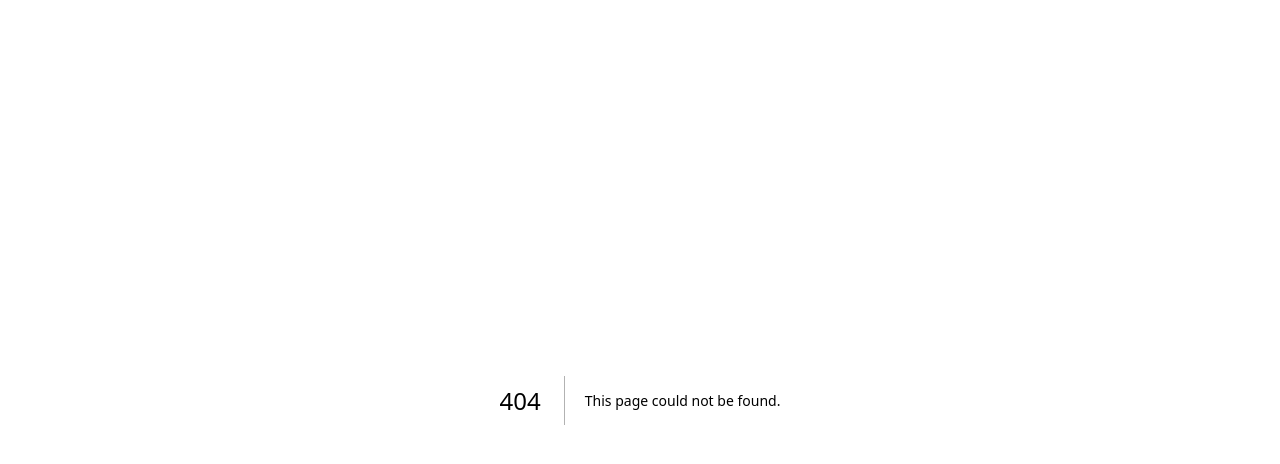
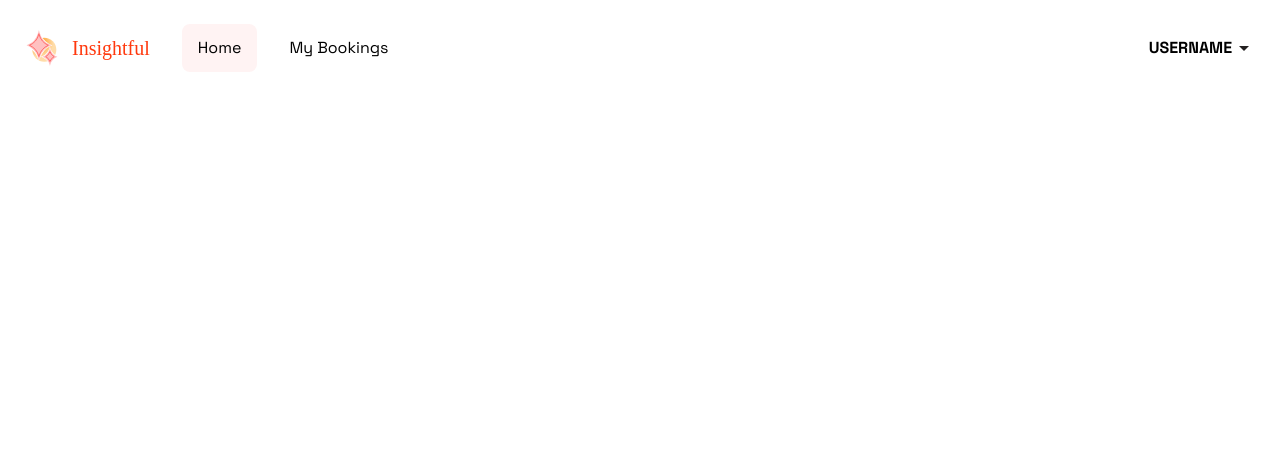
Before and after one commit to amir002001/insightful, a Next.js app in the folder next-app/: page /login in a window 1280 px wide. Before the commit this address had no page. Shown: the top 464 px of the page. Built offline with nearby package versions, Linux system fonts and the light colour scheme; a web font is replaced by a local one.

Commit message:
feat: login page and links working

```diff
--- a/next-app/src/pages/index.tsx
+++ b/next-app/src/pages/index.tsx
@@ -1,6 +1,6 @@
 import Head from 'next/head'
 import { Logo } from '@/components/svgs/logo'
-import { Discord } from '@/components/svgs/discord'
+import Link from 'next/link'
 
 const items = Array(10)
     .fill(0)
@@ -27,17 +27,26 @@ export default function Landing() {
             </Head>
             <nav className="w-screen">
                 <div className="flex justify-between items-center p-6 bg-mainpink">
-                    <div className="flex gap-3 items-center text-xl font-title text-mainred">
+                    <Link
+                        href="/"
+                        className="flex gap-3 items-center text-xl font-title text-mainred"
+                    >
                         <Logo className="w-9 h-9" />
                         <h1>Insightful</h1>
-                    </div>
+                    </Link>
                     <div className="flex gap-4">
-                        <button className="flex gap-2 items-center py-1 px-5 text-sm font-bold uppercase rounded-full border text-mainred border-mainred">
+                        <Link
+                            href="/login"
+                            className="flex gap-2 items-center py-1 px-5 text-sm font-bold uppercase rounded-full border text-mainred border-mainred"
+                        >
                             Login
-                        </button>
-                        <button className="flex gap-2 items-center py-1 px-5 text-sm font-bold text-white uppercase rounded-full bg-mainred">
+                        </Link>
+                        <Link
+                            href="/signup"
+                            className="flex gap-2 items-center py-1 px-5 text-sm font-bold text-white uppercase rounded-full bg-mainred"
+                        >
                             Sign Up
-                        </button>
+                        </Link>
                     </div>
                 </div>
             </nav>
@@ -53,10 +62,16 @@ export default function Landing() {
                             dignissim amet semper mauris felis nam. Risus.
                         </h2>
                         <div className="flex gap-2 mt-5">
-                            <button className="py-2 px-3 uppercase rounded-full border-2 text-mainred font-bold bg-[#FFE0BC] border-mainred">
+                            <Link
+                                href={'/signup'}
+                                className="py-2 px-3 uppercase rounded-full border-2 text-mainred font-bold bg-[#FFE0BC] border-mainred"
+                            >
                                 Find Mentorship
-                            </button>
-                            <button className="py-2 px-3 uppercase rounded-full border-2 text-mainred font-bold bg-[#FFE0BC] border-mainred">
+                            </Link>
+                            <button
+                                disabled
+                                className="cursor-not-allowed py-2 px-3 uppercase rounded-full border-2 text-mainred font-bold bg-[#FFE0BC] border-mainred"
+                            >
                                 Become a Mentor
                             </button>
                         </div>
--- /dev/null
+++ b/next-app/src/pages/login.tsx
@@ -0,0 +1,51 @@
+import { Logo } from '@/components/svgs/logo'
+import { Caret } from '@/components/svgs/caret'
+import clsx from 'clsx'
+import Head from 'next/head'
+import Link from 'next/link'
+
+const Login = () => {
+    return (
+        <>
+            <Head>
+                <title>Insightful - login</title>
+                <meta
+                    name="viewport"
+                    content="width=device-width, initial-scale=1"
+                />
+            </Head>
+            <nav className="flex justify-between items-center p-6 w-screen">
+                <div className="flex gap-8">
+                    <Link href="/" className="flex gap-3 items-center">
+                        <Logo className="w-9 h-9" />
+                        <h1 className="text-xl font-title text-mainred">
+                            Insightful
+                        </h1>
+                    </Link>
+                    <div className="flex gap-4 items-center">
+                        <button
+                            className={clsx(
+                                'rounded-lg px-4 py-3',
+                                'bg-mainpink'
+                            )}
+                        >
+                            Home
+                        </button>
+                        <button className={clsx('rounded-lg px-4 py-3')}>
+                            My Bookings
+                        </button>
+                    </div>
+                </div>
+                <div>
+                    <button className="flex">
+                        <span className="font-bold uppercase">Username</span>
+                        <Caret className="w-6" />
+                    </button>
+                </div>
+            </nav>
+            <main className="flex relative flex-col gap-12 pr-16 pl-24 w-screen h-screen"></main>
+        </>
+    )
+}
+
+export default Login
--- a/next-app/src/pages/signup.tsx
+++ b/next-app/src/pages/signup.tsx
@@ -13,6 +13,7 @@ import { z } from 'zod'
 import { ProfessionalBackgroundForm } from '@/components/professional-background-form'
 import { GoalsForm } from '@/components/goals-form'
 import { MessageForm } from '@/components/message-form'
+import Link from 'next/link'
 
 export type FormStep =
     | 'personal info'
@@ -79,16 +80,19 @@ const Signup = () => {
     return (
         <>
             <Head>
-                <title>Insightful</title>
+                <title>Insightful - signup</title>
                 <meta
                     name="viewport"
                     content="width=device-width, initial-scale=1"
                 />
             </Head>
-            <nav className="flex absolute top-6 left-6 z-20 gap-3 items-center text-xl font-title text-mainred">
+            <Link
+                href={'/'}
+                className="flex absolute top-6 left-6 z-20 gap-3 items-center text-xl font-title text-mainred"
+            >
                 <Logo className="w-9 h-9" />
                 <h1>Insightful</h1>
-            </nav>
+            </Link>
             <main className="flex relative w-screen h-screen">
                 <div className="relative z-10 w-1/3 h-full max-w-[460px]">
                     <Image
--- a/next-app/src/styles/globals.css
+++ b/next-app/src/styles/globals.css
@@ -9,7 +9,7 @@
     }
 
     body {
-        @apply overflow-hidden h-screen;
+        @apply h-screen;
         font-family: 'Space Grotesk', sans-serif;
     }
     select {
```
